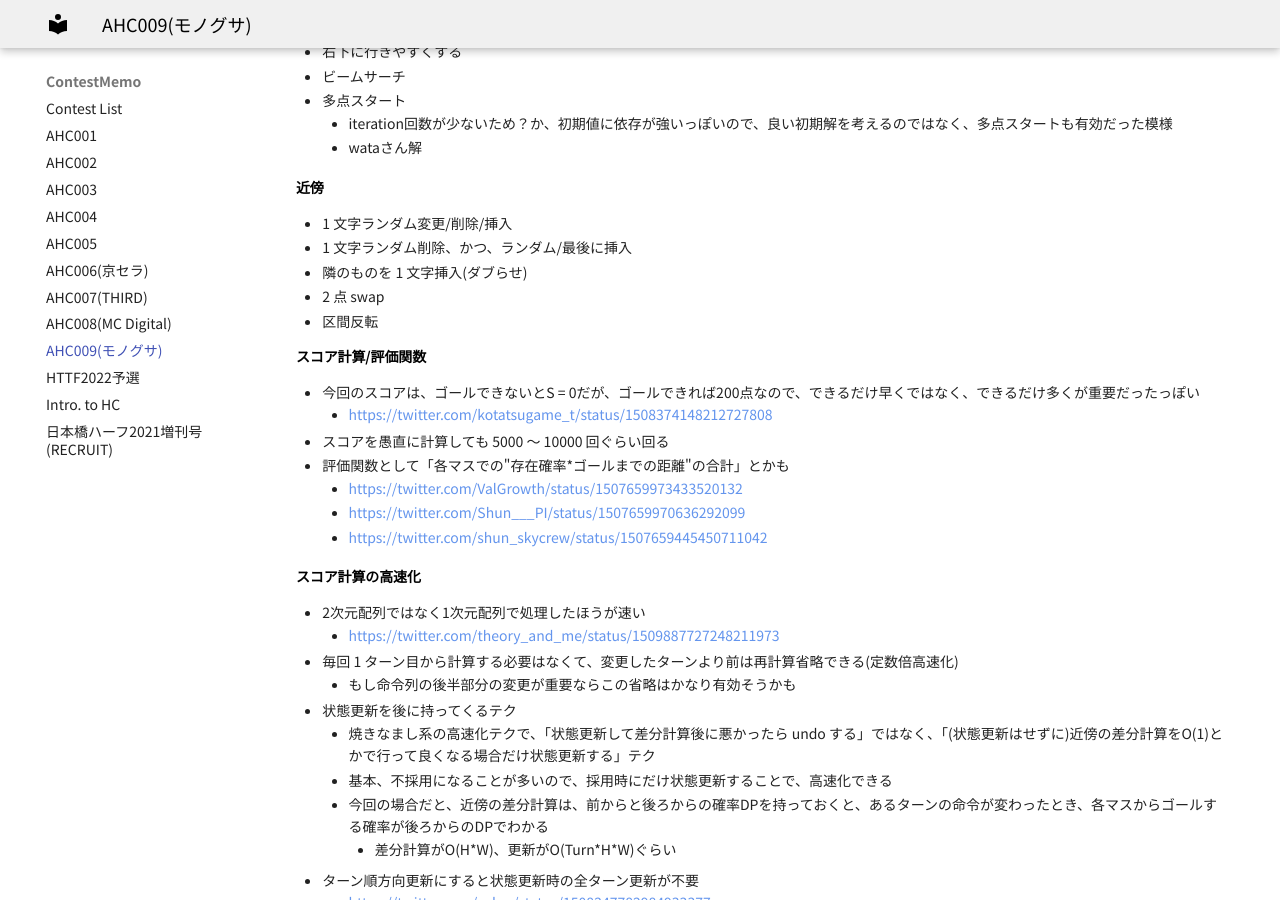
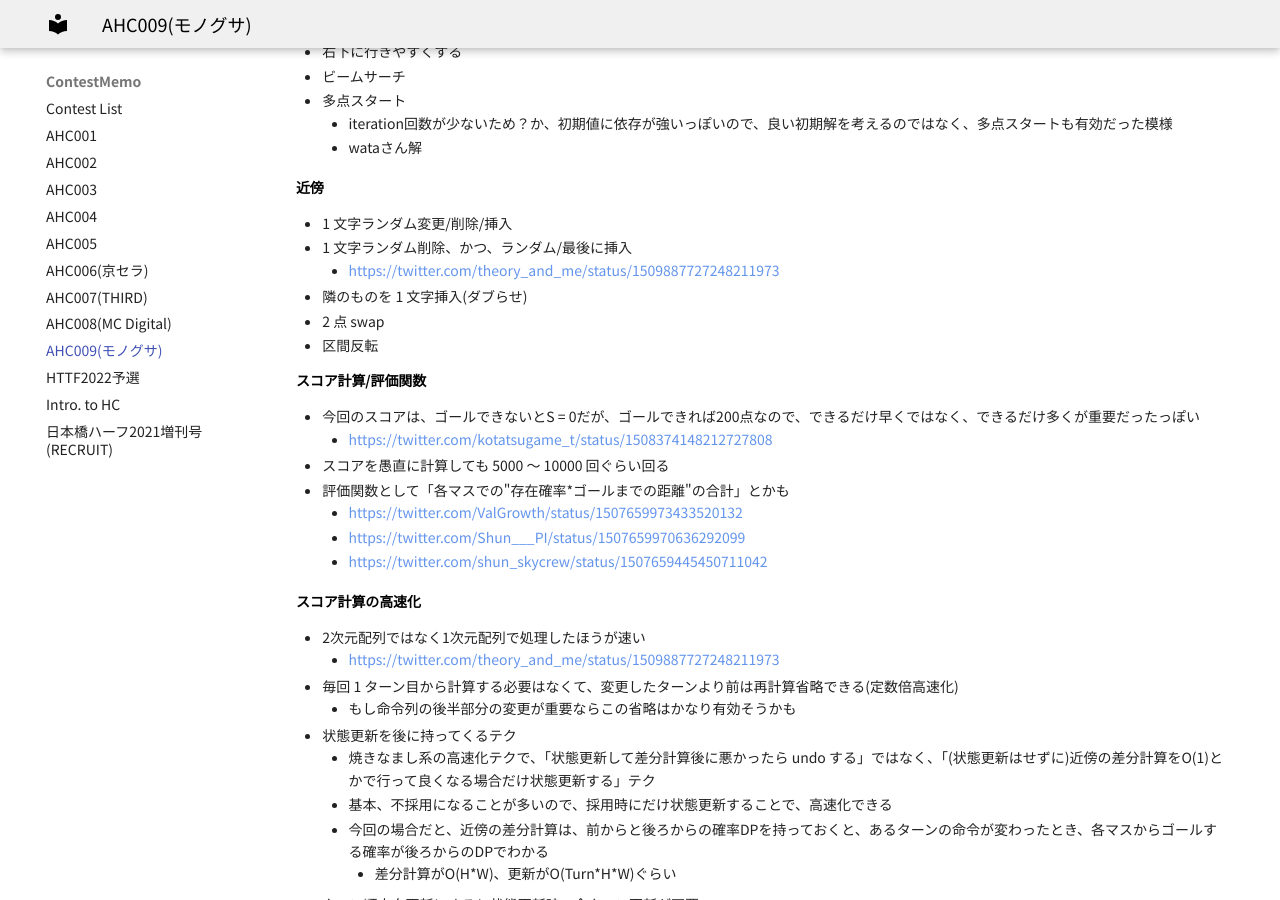
Before and after one commit to jetbead/AtCoderHeuristicContestMemo, an MkDocs documentation site: the page built from docs/ContestMemo/ahc009.md, in a window 1280 px wide and 900 px high, scrolled down 2490 px. Built offline with MkDocs 1.6.1 and Material for MkDocs 9.7.7, drawn with Linux system fonts in a browser that asks for light colours; some web fonts are replaced; some of the changed lines change nothing that is shown.

Commit message:
Update ahc009.md

```diff
--- a/docs/ContestMemo/ahc009.md
+++ b/docs/ContestMemo/ahc009.md
@@ -117,9 +117,11 @@ title: AHC009(モノグサ)
 
 - 1 文字ランダム変更/削除/挿入
 - 1 文字ランダム削除、かつ、ランダム/最後に挿入
+  - https://twitter.com/theory_and_me/status/1509887727248211973
 - 隣のものを 1 文字挿入(ダブらせ)
 - 2 点 swap
 - 区間反転
+
 
 ### スコア計算/評価関数
 
```
